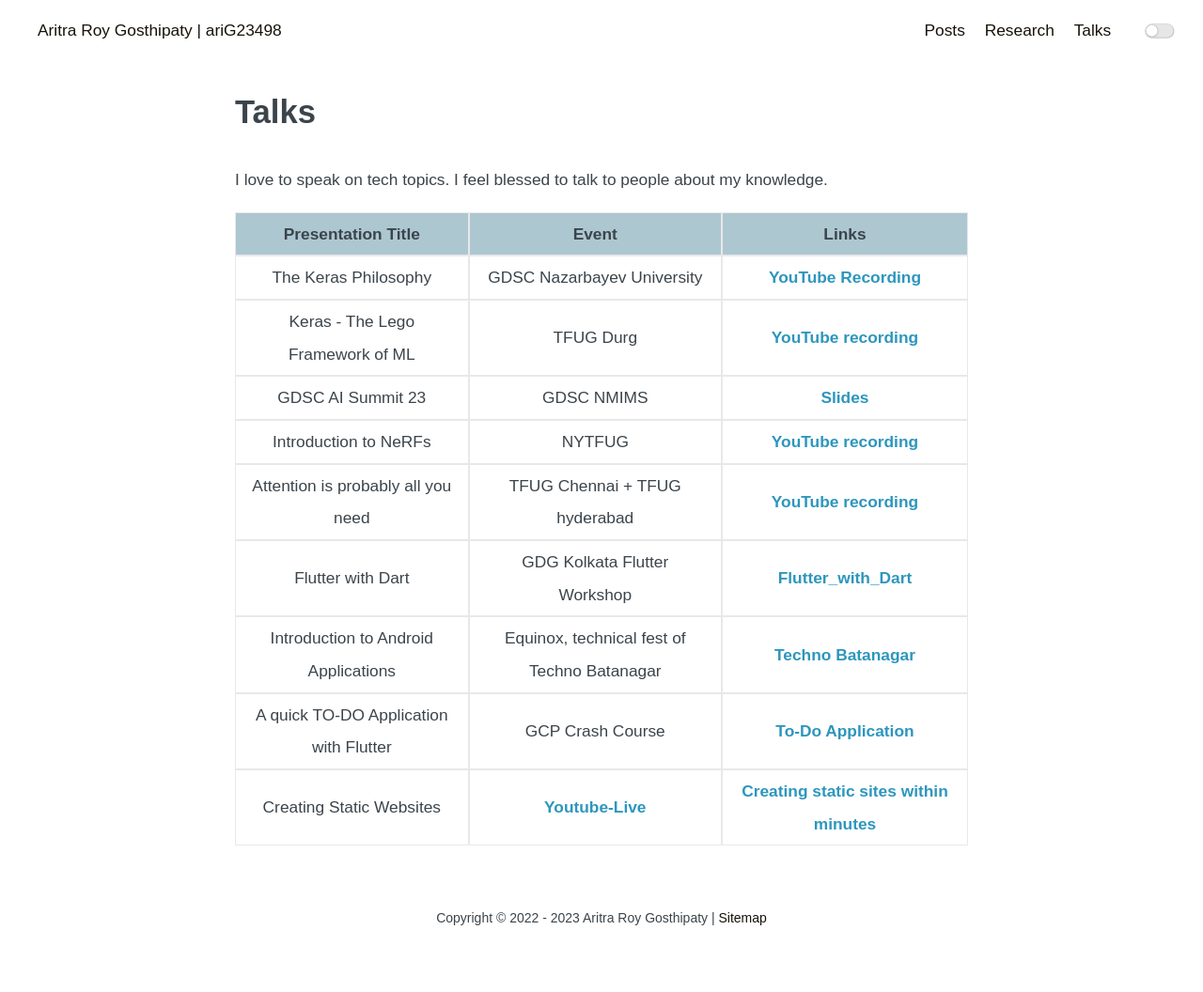
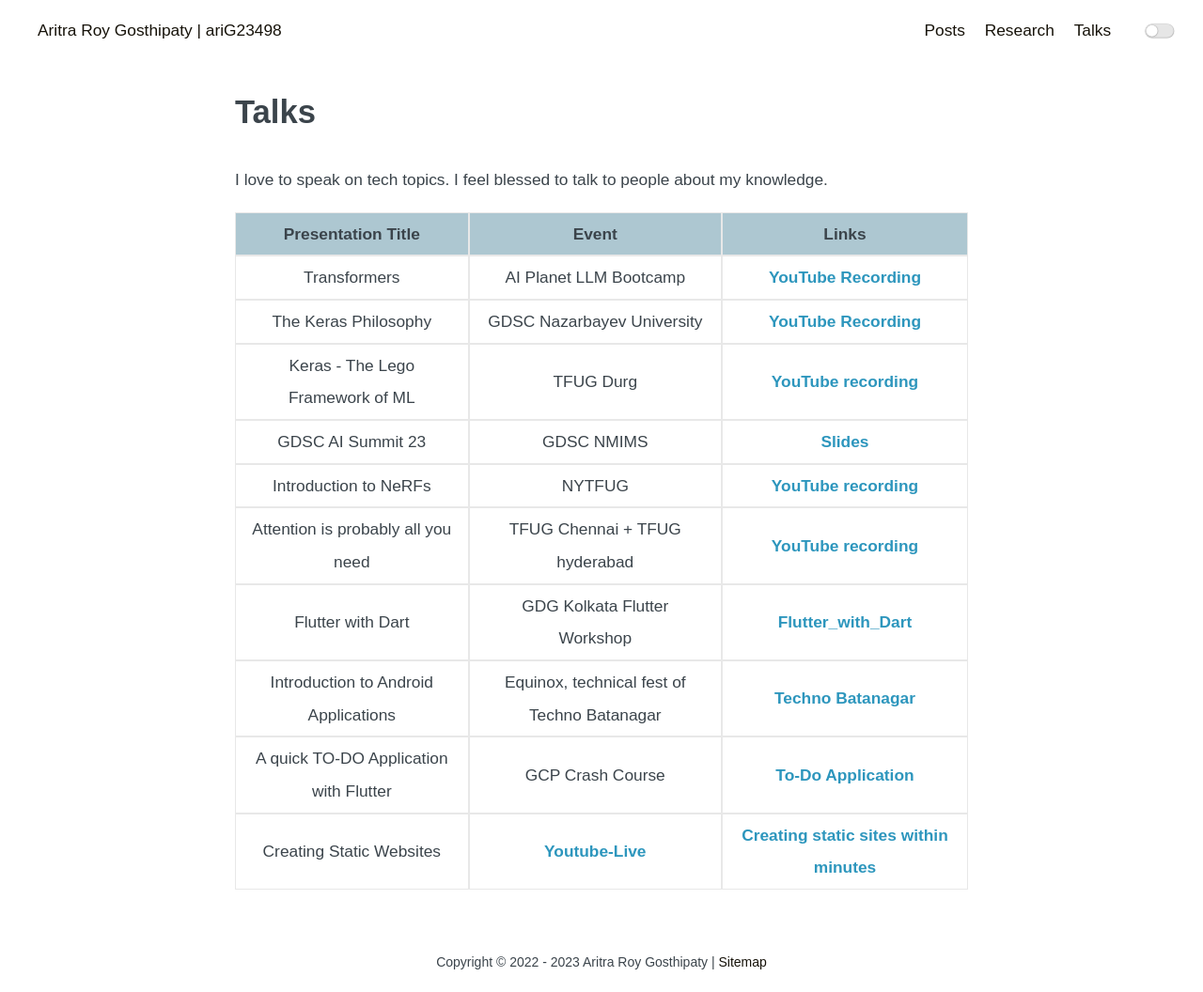
Before and after one commit to ariG23498/ariG23498.github.io, a Jekyll site: the page built from talks.md, in a window 1280 px wide. Shown: the whole page at 94% size. Built offline with Jekyll 4.4.1, drawn with Linux system fonts in a browser that asks for light colours; before the commit the page ends 1009 px from its top, so only the background shows below that.

Commit message:
Update talks.md

```diff
--- a/talks.md
+++ b/talks.md
@@ -6,6 +6,7 @@ permalink: /talks
 
 | Presentation Title | Event | Links |
 | :--: | :--: | :--: |
+| Transformers | AI Planet LLM Bootcamp | [YouTube Recording](https://www.youtube.com/watch?v=kVVNu0fZAdg) |
 | The Keras Philosophy | GDSC Nazarbayev University | [YouTube Recording](https://www.youtube.com/watch?v=Ev6Z0muhSoQ) |
 | Keras - The Lego Framework of ML | TFUG Durg | [YouTube recording](https://www.youtube.com/watch?v=YkIW0aCExo8) |
 | GDSC AI Summit 23 | GDSC NMIMS | [Slides](https://docs.google.com/presentation/d/1qrLvnQGb4PxdXyOdk94eAqwho37vESFc_LKi94zb8U8/edit?usp=sharing&resourcekey=0-1u1N4FIfjc53H7q-UDZ7Ag) |
```
